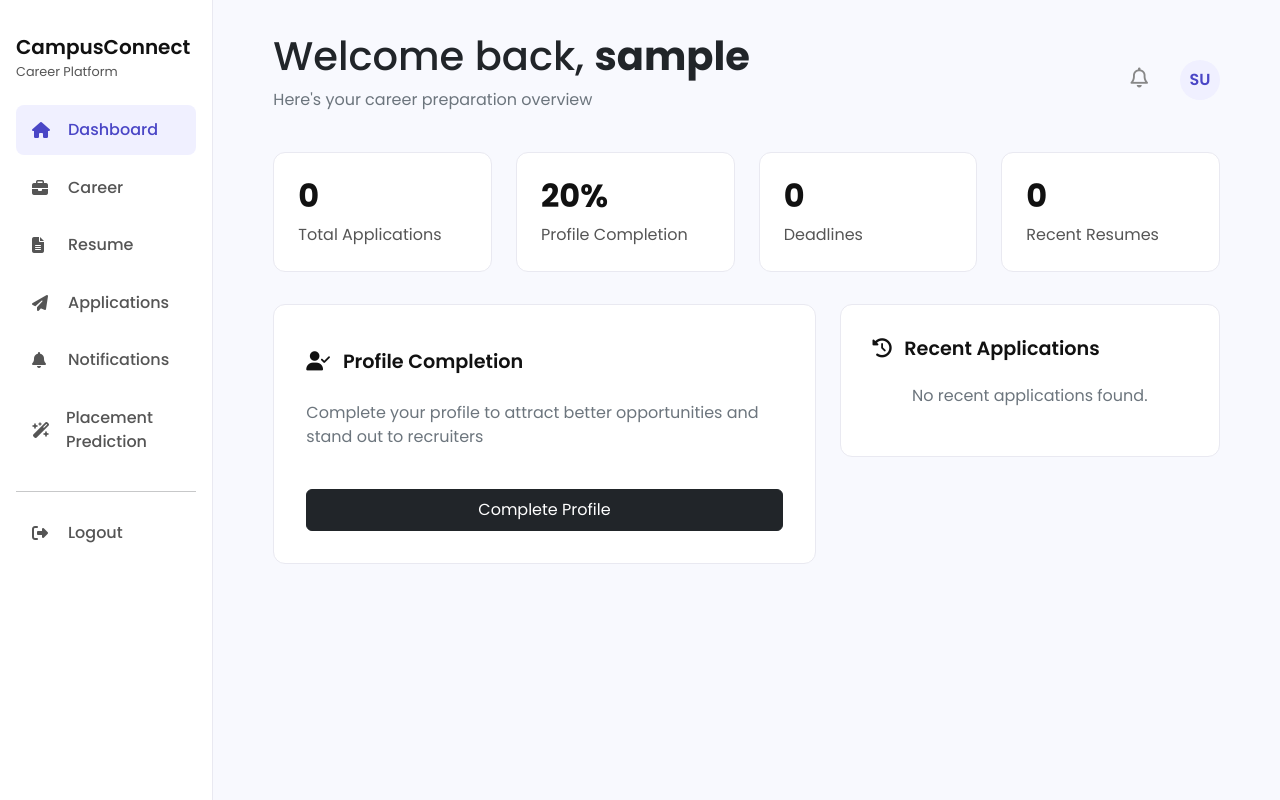
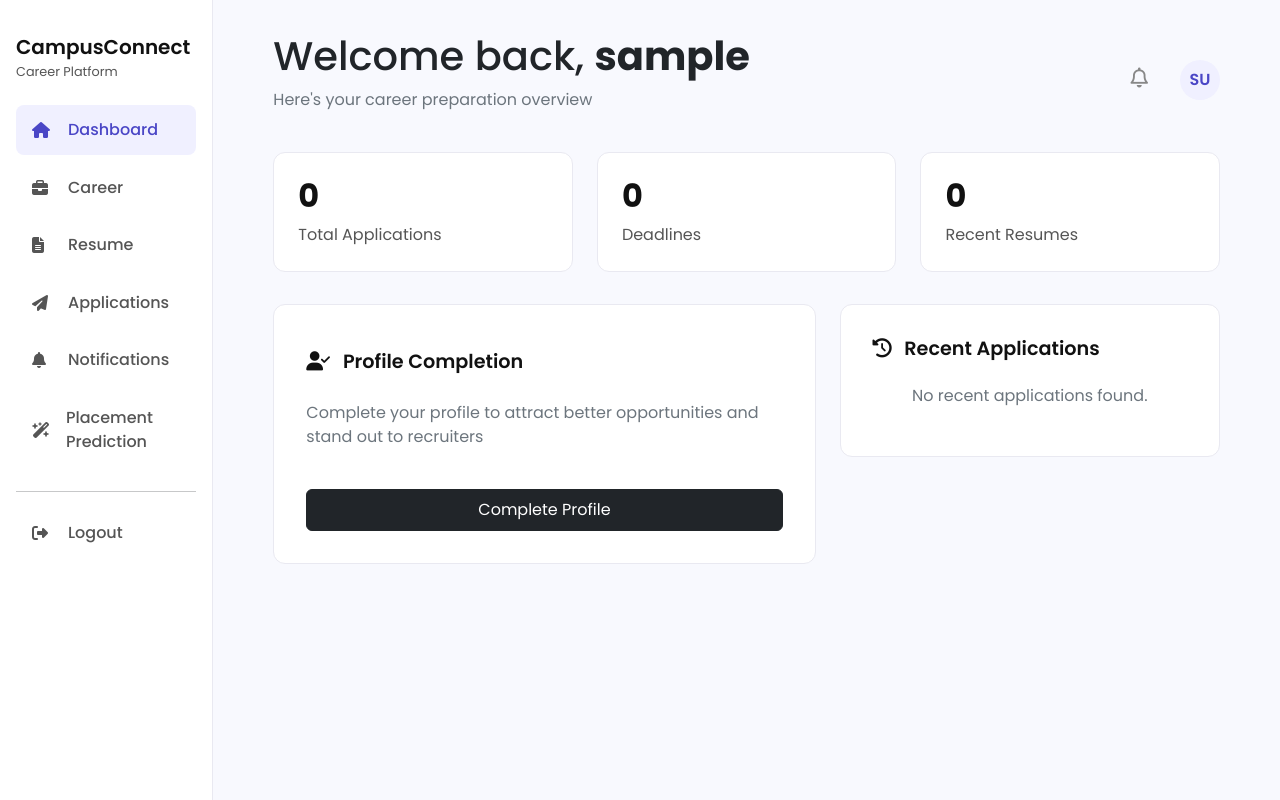
Before and after one commit to rinsham10/CampusConnect, a Django app: page /accounts/dashboard/ in a window 1280 px wide. Run offline with Django 5.2, Linux system fonts and the light colour scheme; the visitor is signed in with stand-in values (Sample User, id 1); data comes from the database, SQL or seed files in the repository.

Commit message:
profile completion removed from dashboard

```diff
--- a/users/templates/users/student_dashboard.html
+++ b/users/templates/users/student_dashboard.html
@@ -50,10 +50,10 @@
     </div>
 
         <div class="row">
-            <div class="col-md-3"><div class="stat-card"><h3>{{ total_applications }}</h3><p>Total Applications</p></div></div>
-            <div class="col-md-3"><div class="stat-card"><h3>{{ profile_completion }}%</h3><p>Profile Completion</p></div></div>
-            <div class="col-md-3"><div class="stat-card"><h3>{{ deadlines }}</h3><p>Deadlines</p></div></div>
-            <div class="col-md-3"><div class="stat-card"><h3>{{ recent_resumes }}</h3><p>Recent Resumes</p></div></div>
+            <div class="col-md-4"><div class="stat-card"><h3>{{ total_applications }}</h3><p>Total Applications</p></div></div>
+            <!-- <div class="col-md-3"><div class="stat-card"><h3>{{ profile_completion }}%</h3><p>Profile Completion</p></div></div> -->
+            <div class="col-md-4"><div class="stat-card"><h3>{{ deadlines }}</h3><p>Deadlines</p></div></div>
+            <div class="col-md-4"><div class="stat-card"><h3>{{ recent_resumes }}</h3><p>Recent Resumes</p></div></div>
         </div>
 
         <div class="row">
```
